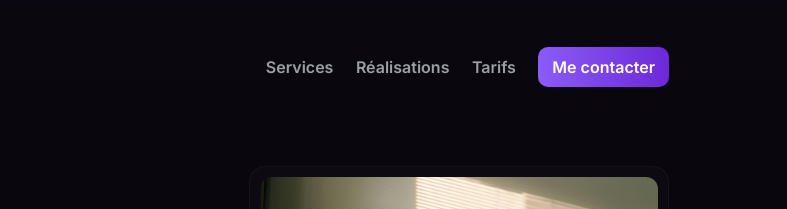
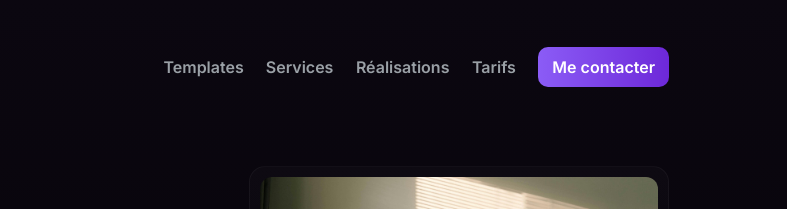
Before and after one commit to chahidsalmi/Digiwork, a plain HTML site: page index.html in a window 1280 px wide. Shown: the top 209 px of the page, 493-1280 px from the left. Drawn offline with Linux system fonts and the light colour scheme.

Commit message:
Update index.html

```diff
--- a/index.html
+++ b/index.html
@@ -122,6 +122,7 @@
 
       <div class="nav-wrapper">
         <nav>
+          <a href="https://cv-templates-zeta.vercel.app/"> Templates </a>
           <a href="#services">Services</a>
           <a href="#works-section">Réalisations</a>
           <a href="#pricing">Tarifs</a>
```
